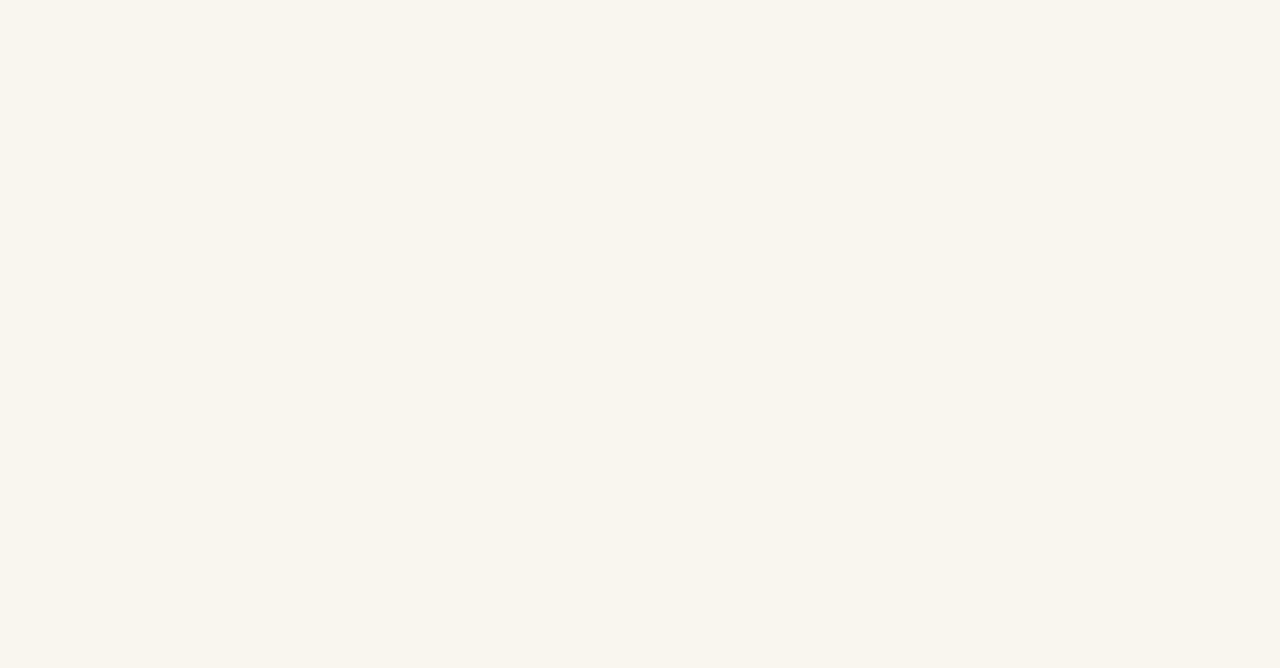
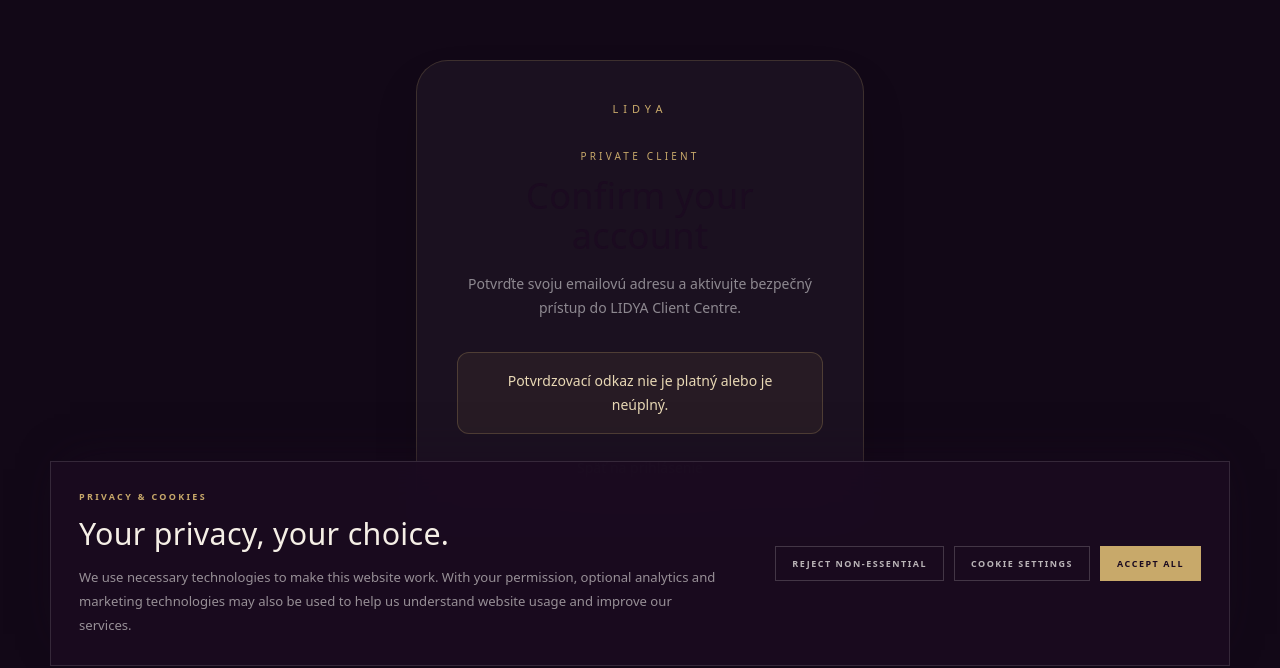
Before and after one commit to IBFDENT/LidyaAlbaresort.com, a Next.js app: page /client/confirm in a window 1280 px wide. Before the commit this address had no page. Shown: the part 110-778 px from the top of the page. Built offline with nearby package versions, Linux system fonts and the light colour scheme.

Commit message:
feat: add safe client confirmation landing page

```diff
--- /dev/null
+++ b/src/app/client/confirm/page.tsx
@@ -0,0 +1,48 @@
+"use client";
+
+import Link from "next/link";
+import { useEffect, useState } from "react";
+
+export default function ClientConfirmPage() {
+  const [confirmUrl, setConfirmUrl] = useState("");
+
+  useEffect(() => {
+    const params = new URLSearchParams(window.location.search);
+    const tokenHash = params.get("token_hash") || "";
+    const type = params.get("type") || "email";
+
+    if (tokenHash) {
+      setConfirmUrl(`/api/client/confirm?token_hash=${encodeURIComponent(tokenHash)}&type=${encodeURIComponent(type)}`);
+    }
+  }, []);
+
+  return (
+    <main className="flex min-h-screen items-center justify-center bg-[#120817] px-5 py-12 text-[#fffdf9]">
+      <section className="w-full max-w-md rounded-[2rem] border border-[#c8a96a]/20 bg-white/[0.04] p-8 text-center shadow-2xl md:p-10">
+        <p className="text-[11px] uppercase tracking-[0.45em] text-[#c8a96a]">LIDYA</p>
+        <p className="mt-8 text-[10px] uppercase tracking-[0.32em] text-[#c8a96a]">Private Client</p>
+        <h1 className="mt-3 text-3xl md:text-4xl">Confirm your account</h1>
+        <p className="mx-auto mt-4 max-w-sm text-sm leading-6 text-white/50">
+          Potvrďte svoju emailovú adresu a aktivujte bezpečný prístup do LIDYA Client Centre.
+        </p>
+
+        {confirmUrl ? (
+          <a
+            href={confirmUrl}
+            className="mt-8 block w-full rounded-xl bg-[#c8a96a] px-5 py-4 text-sm font-semibold uppercase tracking-[0.18em] text-[#120817] transition hover:bg-[#d7ba7c]"
+          >
+            Potvrdiť môj účet
+          </a>
+        ) : (
+          <div className="mt-8 rounded-xl border border-[#c8a96a]/25 bg-[#c8a96a]/[0.07] px-5 py-4 text-sm leading-6 text-[#e8d8b5]">
+            Potvrdzovací odkaz nie je platný alebo je neúplný.
+          </div>
+        )}
+
+        <Link href="/client/login" className="mt-6 inline-block text-sm text-white/40 transition hover:text-[#c8a96a]">
+          Späť na prihlásenie
+        </Link>
+      </section>
+    </main>
+  );
+}
```
